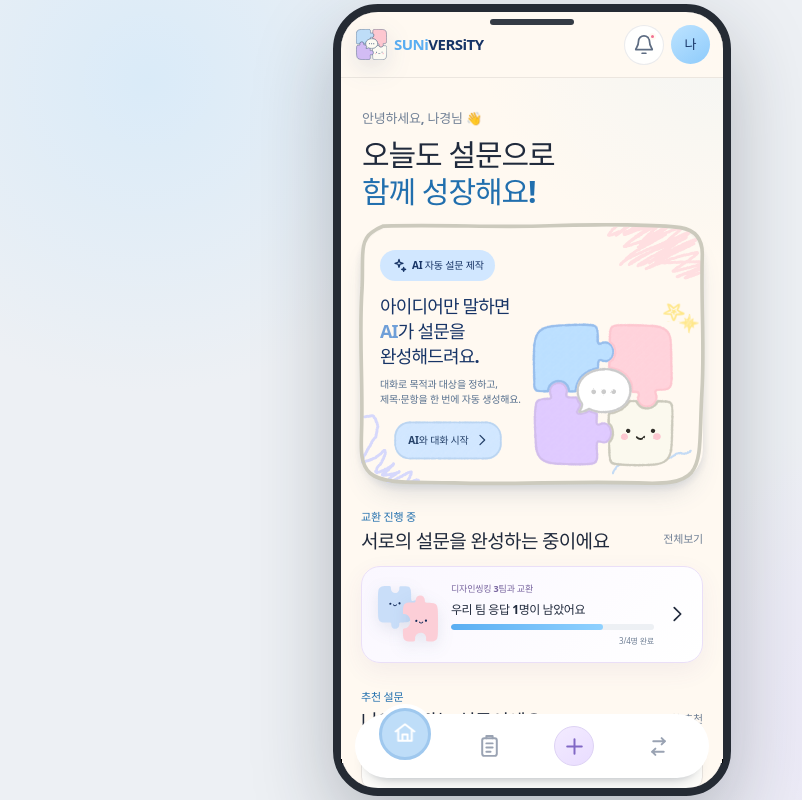
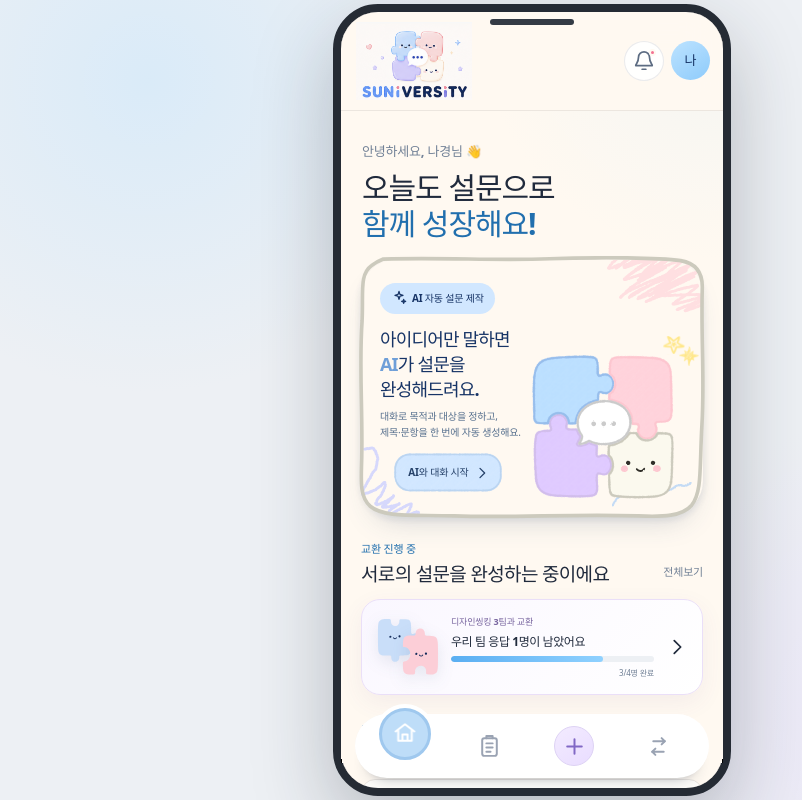
Before and after one commit to SJW1104/drunkdog, a React (Vite) app in the folder frontend/: page / in a window 1280 px wide. Shown: the whole page, without its empty margins (108-910 px from the left). Built offline with nearby package versions, Linux system fonts and the light colour scheme.

Commit message:
style: apply official SUNIVERSITY logo

```diff
--- a/frontend/src/App.jsx
+++ b/frontend/src/App.jsx
@@ -11,7 +11,7 @@ import autoMatchPuzzlesCombined from './assets/auto-match-puzzles-combined.svg'
 import respondentSimilarPuzzles from './assets/respondent-similar-puzzles.svg'
 import miniPuzzleBlue from './assets/mini-puzzle-blue-flat.svg'
 import miniPuzzlePink from './assets/mini-puzzle-pink-flat.svg'
-import puzzleMainComplete from './assets/puzzle-main-complete.svg'
+import suniversityLogo from './assets/suniversity-logo.png'
 import './App.css'
 import './styles/interaction-polish.css'
 
@@ -238,10 +238,7 @@ function useStoredState(key, initialValue) {
 function BrandMark({ compact = false }) {
   return (
     <div className={compact ? 'brand brand--compact' : 'brand'}>
-      <span className="brand-puzzle brand-puzzle--layers" aria-hidden="true">
-        <img className="puzzle-layer puzzle-layer--complete" src={puzzleMainComplete} alt="" />
-      </span>
-      <strong><b>SUNi</b>VERSiTY</strong>
+      <img className="brand-logo-image" src={suniversityLogo} alt="SUNiVERSiTY" />
     </div>
   )
 }
--- a/frontend/src/styles/interaction-polish.css
+++ b/frontend/src/styles/interaction-polish.css
@@ -31,6 +31,17 @@
 .brand--compact .brand-puzzle {
   width: 31px;
   height: 31px;
+}
+
+.brand-logo-image {
+  display: block;
+  width: 156px;
+  height: auto;
+  object-fit: contain;
+}
+
+.brand--compact .brand-logo-image {
+  width: 116px;
 }
 
 .bottom-nav {
@@ -1014,6 +1025,7 @@
 }
 
 .topbar--brand {
+  min-height: 88px;
   padding-right: 13px;
   padding-left: 14px;
   grid-template-columns: 1fr auto;
```
Also changed, not shown: frontend/src/assets/suniversity-logo.png (added).
